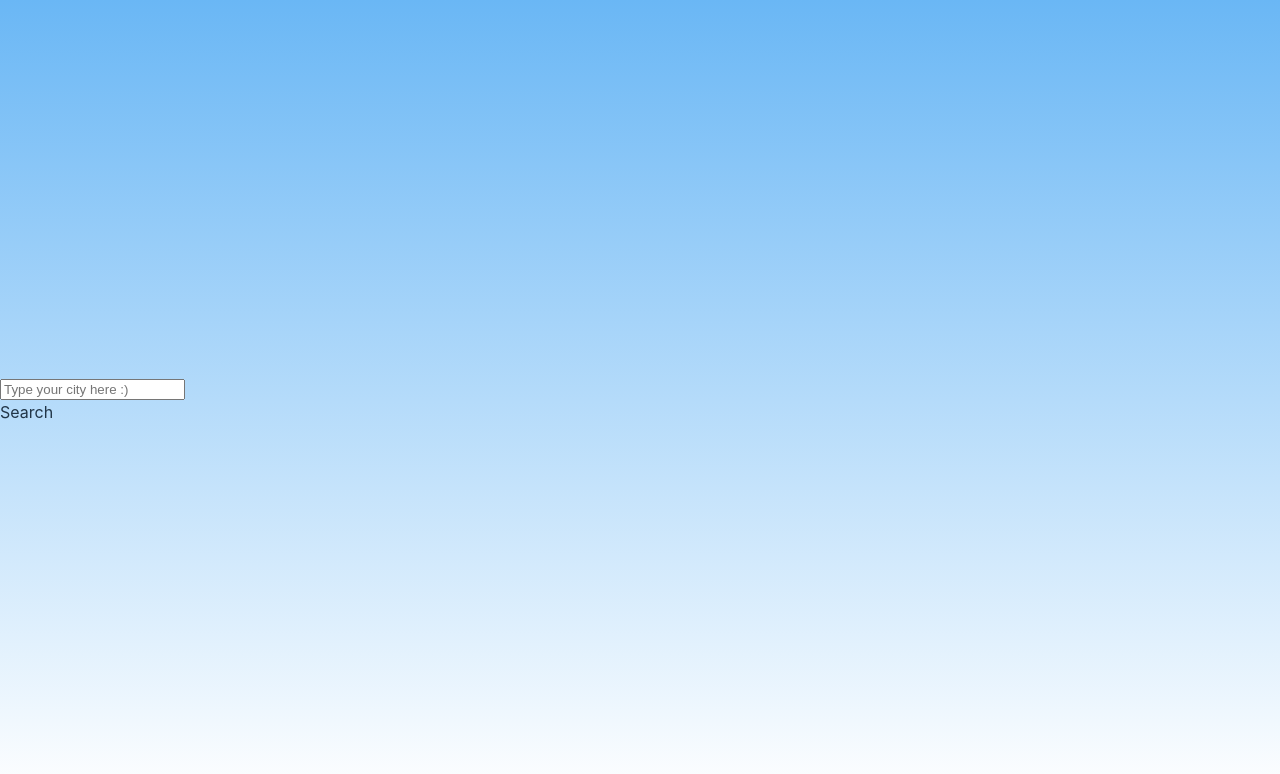
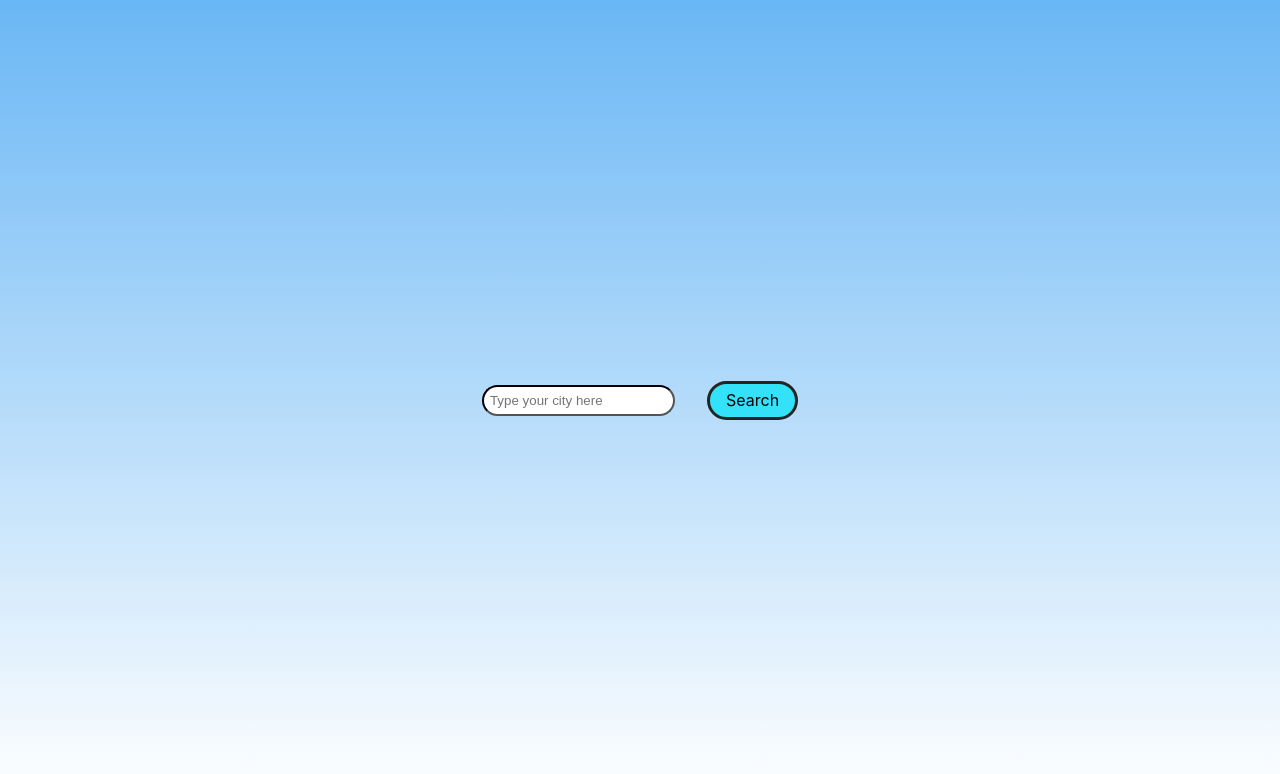
Before and after one commit to MotahPedro/React-Climatic-API, a React (Vite) app: page / in a window 1280 px wide. Shown: the top 774 px of the page. Built offline with nearby package versions, Linux system fonts and the light colour scheme.

Commit message:
style: Estabilished basic css to input and search button.

```diff
--- a/src/assets/css/body.css
+++ b/src/assets/css/body.css
@@ -1,3 +1,9 @@
 body {
     background: linear-gradient(to bottom,#6ab7f5, #fff);
+    margin: 0;
+    padding: 0;
+    height: 100vh;
+    display: flex;
+    align-items: top;
+    justify-content: center;
 }
--- a/src/assets/css/card.css
+++ b/src/assets/css/card.css
@@ -0,0 +1,35 @@
+input{
+    border-radius: 999px;
+    padding: 6px;
+    border-color: #000000;
+}
+
+.input-button{
+  display: flex;
+  gap: 1rem;
+  align-items: center;
+}
+
+.button{
+    height: 0.5px;
+    border-radius: 999px;
+    background-color: #33e1f8;
+    display: flex;
+    align-items: center;
+    justify-content: center;
+    padding: 1rem;
+    margin-left: 1rem;
+    color: #000000;
+    border: 3px solid rgb(36, 36, 36);
+    cursor: pointer;
+    animation: pulse 1s infinite alternate ease-in-out
+}
+
+@keyframes pulse {
+    0% {
+        transform: scale(1);
+    }
+    100% {
+        transform: scale(1.05);
+    }
+  }
--- a/src/components/card.tsx
+++ b/src/components/card.tsx
@@ -10,6 +10,7 @@ const card = () => {
     const onChange = (inputcity: React.ChangeEvent<HTMLInputElement>) => {
       setCity(inputcity.target.value);
     };
+
 
     const weatherResponse = () => {
         fetch(
@@ -66,15 +67,15 @@ const card = () => {
           </div>
         ) : null}
 
-        <div className="input-botao">
+        <div className="input-button">
           <input
             value={city}
             onChange={onChange}
-            placeholder="Type your city here :)"
+            placeholder="Type your city here"
           ></input>
-          <div className="button" onClick={weatherResponse}>
-            Search
-          </div>
+            <div className="button" onClick={weatherResponse}>
+                Search
+            </div>
         </div>
       </>
     );
```
